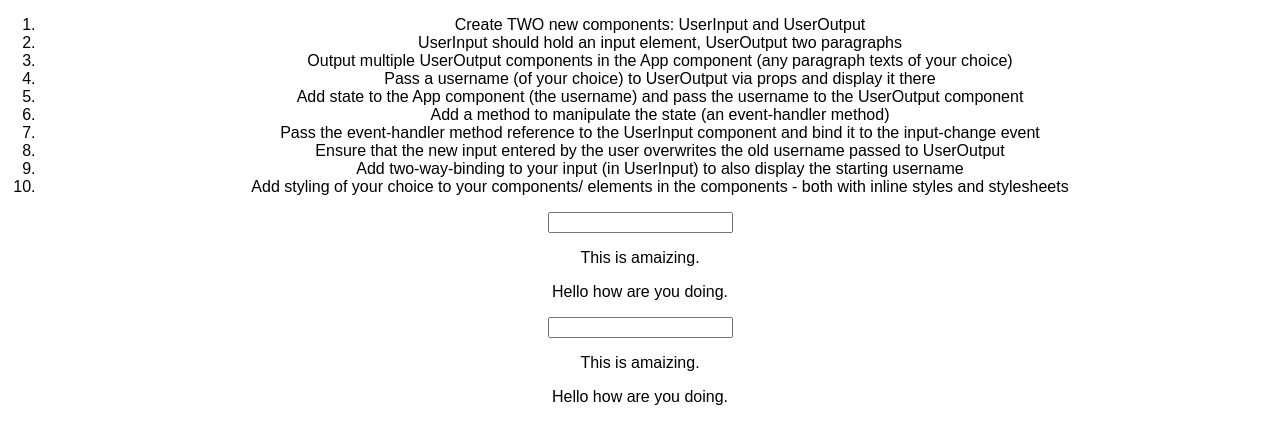
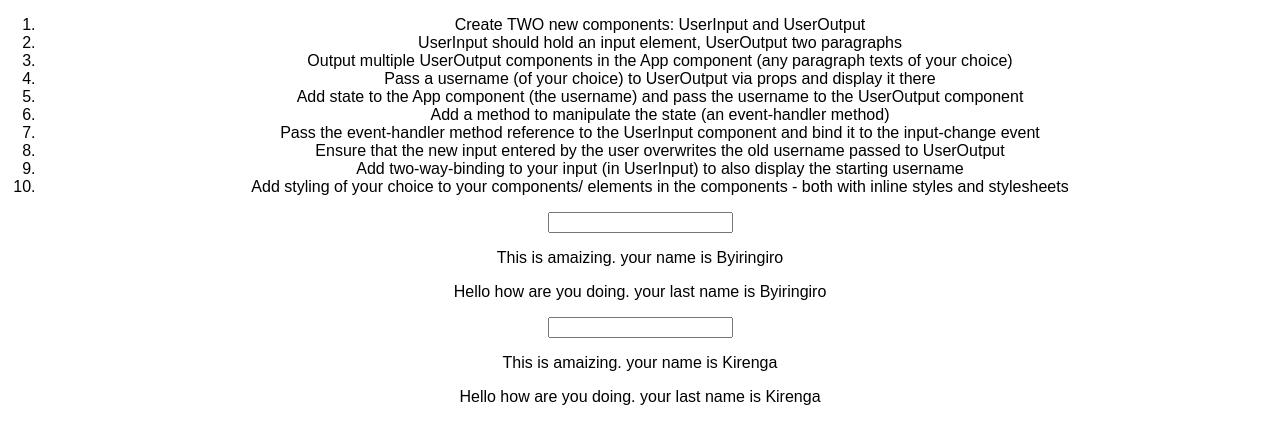
Before and after one commit to Moise-code/react-first-practice, a React (Create React App) app in the folder first-practice/: page / in a window 1280 px wide. Shown: the top 444 px of the page. Built offline with nearby package versions, Linux system fonts and the light colour scheme; the HTML template or start-up script is replaced by a standard one.

Commit message:
adding the name props in the useroutput file

```diff
--- a/first-practice/src/UserOutput/UserOutput.js
+++ b/first-practice/src/UserOutput/UserOutput.js
@@ -3,8 +3,8 @@ import React from "react";
 const userOutput = (props) =>{
   return(
     <div>
-      <p>This is amaizing.</p>
-      <p>Hello how are you doing.</p>
+      <p>This is amaizing. your name is {props.userName}</p>
+      <p>Hello how are you doing. your last name is {props.userName}</p>
     </div>
 
   )
```
